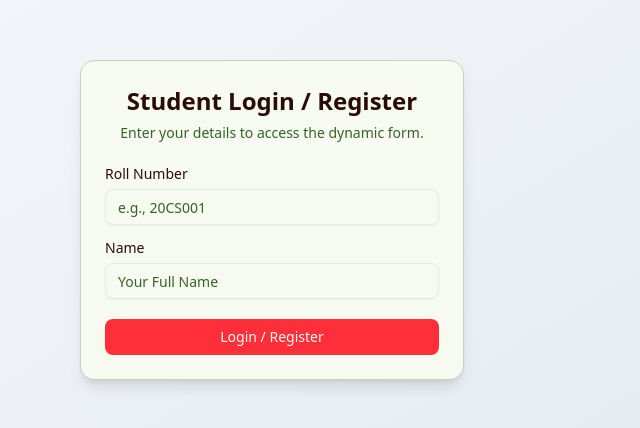
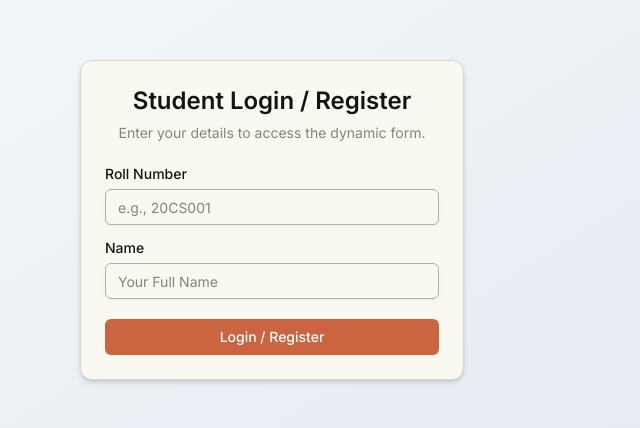
Before and after one commit to darkdeathoriginal/dynamic-form-builder, a Next.js app: page / in a window 1280 px wide. Shown: the part 180-608 px from the top of the page, without its empty margins (368-1008 px from the left). Built offline with nearby package versions, Linux system fonts and the light colour scheme; no server answers.

Commit message:
Refactor layout component and add theme provider

```diff
--- a/src/app/globals.css
+++ b/src/app/globals.css
@@ -3,142 +3,151 @@
 
 @custom-variant dark (&:is(.dark *));
 
+:root {
+  --background: oklch(0.98 0.01 95.10);
+  --foreground: oklch(0.34 0.03 95.72);
+  --card: oklch(0.98 0.01 95.10);
+  --card-foreground: oklch(0.19 0.00 106.59);
+  --popover: oklch(1.00 0 0);
+  --popover-foreground: oklch(0.27 0.02 98.94);
+  --primary: oklch(0.62 0.14 39.04);
+  --primary-foreground: oklch(1.00 0 0);
+  --secondary: oklch(0.92 0.01 92.99);
+  --secondary-foreground: oklch(0.43 0.02 98.60);
+  --muted: oklch(0.93 0.02 90.24);
+  --muted-foreground: oklch(0.61 0.01 97.42);
+  --accent: oklch(0.92 0.01 92.99);
+  --accent-foreground: oklch(0.27 0.02 98.94);
+  --destructive: oklch(0.19 0.00 106.59);
+  --destructive-foreground: oklch(1.00 0 0);
+  --border: oklch(0.88 0.01 97.36);
+  --input: oklch(0.76 0.02 98.35);
+  --ring: oklch(0.59 0.17 253.06);
+  --chart-1: oklch(0.56 0.13 43.00);
+  --chart-2: oklch(0.69 0.16 290.41);
+  --chart-3: oklch(0.88 0.03 93.13);
+  --chart-4: oklch(0.88 0.04 298.18);
+  --chart-5: oklch(0.56 0.13 42.06);
+  --sidebar: oklch(0.97 0.01 98.88);
+  --sidebar-foreground: oklch(0.36 0.01 106.65);
+  --sidebar-primary: oklch(0.62 0.14 39.04);
+  --sidebar-primary-foreground: oklch(0.99 0 0);
+  --sidebar-accent: oklch(0.92 0.01 92.99);
+  --sidebar-accent-foreground: oklch(0.33 0 0);
+  --sidebar-border: oklch(0.94 0 0);
+  --sidebar-ring: oklch(0.77 0 0);
+  --font-sans: Geist Mono, monospace;
+  --font-serif: ui-serif, Georgia, Cambria, "Times New Roman", Times, serif;
+  --font-mono: ui-monospace, SFMono-Regular, Menlo, Monaco, Consolas, "Liberation Mono", "Courier New", monospace;
+  --radius: 0.5rem;
+  --shadow-2xs: 0 1px 3px 0px hsl(0 0% 0% / 0.05);
+  --shadow-xs: 0 1px 3px 0px hsl(0 0% 0% / 0.05);
+  --shadow-sm: 0 1px 3px 0px hsl(0 0% 0% / 0.10), 0 1px 2px -1px hsl(0 0% 0% / 0.10);
+  --shadow: 0 1px 3px 0px hsl(0 0% 0% / 0.10), 0 1px 2px -1px hsl(0 0% 0% / 0.10);
+  --shadow-md: 0 1px 3px 0px hsl(0 0% 0% / 0.10), 0 2px 4px -1px hsl(0 0% 0% / 0.10);
+  --shadow-lg: 0 1px 3px 0px hsl(0 0% 0% / 0.10), 0 4px 6px -1px hsl(0 0% 0% / 0.10);
+  --shadow-xl: 0 1px 3px 0px hsl(0 0% 0% / 0.10), 0 8px 10px -1px hsl(0 0% 0% / 0.10);
+  --shadow-2xl: 0 1px 3px 0px hsl(0 0% 0% / 0.25);
+}
+
+.dark {
+  --background: oklch(0.27 0.00 106.64);
+  --foreground: oklch(0.81 0.01 93.01);
+  --card: oklch(0.27 0.00 106.64);
+  --card-foreground: oklch(0.98 0.01 95.10);
+  --popover: oklch(0.31 0.00 106.60);
+  --popover-foreground: oklch(0.92 0.00 106.48);
+  --primary: oklch(0.67 0.13 38.76);
+  --primary-foreground: oklch(1.00 0 0);
+  --secondary: oklch(0.98 0.01 95.10);
+  --secondary-foreground: oklch(0.31 0.00 106.60);
+  --muted: oklch(0.22 0.00 106.71);
+  --muted-foreground: oklch(0.77 0.02 99.07);
+  --accent: oklch(0.21 0.01 95.42);
+  --accent-foreground: oklch(0.97 0.01 98.88);
+  --destructive: oklch(0.64 0.21 25.33);
+  --destructive-foreground: oklch(1.00 0 0);
+  --border: oklch(0.36 0.01 106.89);
+  --input: oklch(0.43 0.01 100.22);
+  --ring: oklch(0.59 0.17 253.06);
+  --chart-1: oklch(0.56 0.13 43.00);
+  --chart-2: oklch(0.69 0.16 290.41);
+  --chart-3: oklch(0.21 0.01 95.42);
+  --chart-4: oklch(0.31 0.05 289.32);
+  --chart-5: oklch(0.56 0.13 42.06);
+  --sidebar: oklch(0.24 0.00 67.71);
+  --sidebar-foreground: oklch(0.81 0.01 93.01);
+  --sidebar-primary: oklch(0.33 0 0);
+  --sidebar-primary-foreground: oklch(0.99 0 0);
+  --sidebar-accent: oklch(0.17 0.00 106.62);
+  --sidebar-accent-foreground: oklch(0.81 0.01 93.01);
+  --sidebar-border: oklch(0.94 0 0);
+  --sidebar-ring: oklch(0.77 0 0);
+  --font-sans: Geist Mono, monospace;
+  --font-serif: ui-serif, Georgia, Cambria, "Times New Roman", Times, serif;
+  --font-mono: ui-monospace, SFMono-Regular, Menlo, Monaco, Consolas, "Liberation Mono", "Courier New", monospace;
+  --radius: 0.5rem;
+  --shadow-2xs: 0 1px 3px 0px hsl(0 0% 0% / 0.05);
+  --shadow-xs: 0 1px 3px 0px hsl(0 0% 0% / 0.05);
+  --shadow-sm: 0 1px 3px 0px hsl(0 0% 0% / 0.10), 0 1px 2px -1px hsl(0 0% 0% / 0.10);
+  --shadow: 0 1px 3px 0px hsl(0 0% 0% / 0.10), 0 1px 2px -1px hsl(0 0% 0% / 0.10);
+  --shadow-md: 0 1px 3px 0px hsl(0 0% 0% / 0.10), 0 2px 4px -1px hsl(0 0% 0% / 0.10);
+  --shadow-lg: 0 1px 3px 0px hsl(0 0% 0% / 0.10), 0 4px 6px -1px hsl(0 0% 0% / 0.10);
+  --shadow-xl: 0 1px 3px 0px hsl(0 0% 0% / 0.10), 0 8px 10px -1px hsl(0 0% 0% / 0.10);
+  --shadow-2xl: 0 1px 3px 0px hsl(0 0% 0% / 0.25);
+}
+
 @theme inline {
   --color-background: var(--background);
   --color-foreground: var(--foreground);
-  --font-sans: var(--font-geist-sans);
-  --font-mono: var(--font-geist-mono);
+  --color-card: var(--card);
+  --color-card-foreground: var(--card-foreground);
+  --color-popover: var(--popover);
+  --color-popover-foreground: var(--popover-foreground);
+  --color-primary: var(--primary);
+  --color-primary-foreground: var(--primary-foreground);
+  --color-secondary: var(--secondary);
+  --color-secondary-foreground: var(--secondary-foreground);
+  --color-muted: var(--muted);
+  --color-muted-foreground: var(--muted-foreground);
+  --color-accent: var(--accent);
+  --color-accent-foreground: var(--accent-foreground);
+  --color-destructive: var(--destructive);
+  --color-destructive-foreground: var(--destructive-foreground);
+  --color-border: var(--border);
+  --color-input: var(--input);
+  --color-ring: var(--ring);
+  --color-chart-1: var(--chart-1);
+  --color-chart-2: var(--chart-2);
+  --color-chart-3: var(--chart-3);
+  --color-chart-4: var(--chart-4);
+  --color-chart-5: var(--chart-5);
+  --color-sidebar: var(--sidebar);
+  --color-sidebar-foreground: var(--sidebar-foreground);
+  --color-sidebar-primary: var(--sidebar-primary);
+  --color-sidebar-primary-foreground: var(--sidebar-primary-foreground);
+  --color-sidebar-accent: var(--sidebar-accent);
+  --color-sidebar-accent-foreground: var(--sidebar-accent-foreground);
+  --color-sidebar-border: var(--sidebar-border);
   --color-sidebar-ring: var(--sidebar-ring);
-  --color-sidebar-border: var(--sidebar-border);
-  --color-sidebar-accent-foreground: var(--sidebar-accent-foreground);
-  --color-sidebar-accent: var(--sidebar-accent);
-  --color-sidebar-primary-foreground: var(--sidebar-primary-foreground);
-  --color-sidebar-primary: var(--sidebar-primary);
-  --color-sidebar-foreground: var(--sidebar-foreground);
-  --color-sidebar: var(--sidebar);
-  --color-chart-5: var(--chart-5);
-  --color-chart-4: var(--chart-4);
-  --color-chart-3: var(--chart-3);
-  --color-chart-2: var(--chart-2);
-  --color-chart-1: var(--chart-1);
-  --color-ring: var(--ring);
-  --color-input: var(--input);
-  --color-border: var(--border);
-  --color-destructive: var(--destructive);
-  --color-accent-foreground: var(--accent-foreground);
-  --color-accent: var(--accent);
-  --color-muted-foreground: var(--muted-foreground);
-  --color-muted: var(--muted);
-  --color-secondary-foreground: var(--secondary-foreground);
-  --color-secondary: var(--secondary);
-  --color-primary-foreground: var(--primary-foreground);
-  --color-primary: var(--primary);
-  --color-popover-foreground: var(--popover-foreground);
-  --color-popover: var(--popover);
-  --color-card-foreground: var(--card-foreground);
-  --color-card: var(--card);
+
+  --font-sans: var(--font-sans);
+  --font-mono: var(--font-mono);
+  --font-serif: var(--font-serif);
+
   --radius-sm: calc(var(--radius) - 4px);
   --radius-md: calc(var(--radius) - 2px);
   --radius-lg: var(--radius);
   --radius-xl: calc(var(--radius) + 4px);
-}
 
-:root {
-  --radius: 0.625rem; /* From your original theme */
-
-  /* Light Mode - Watermelon Theme */
-  --background: oklch(0.96 0.02 130);       /* Very Light Minty Green (Inner Rind) */
-  --foreground: oklch(0.2 0.05 30);        /* Dark Seed Brown/Black */
-
-  --card: oklch(0.98 0.015 125);           /* Off-White with a hint of light green */
-  --card-foreground: oklch(0.2 0.05 30);   /* Dark Seed Brown/Black */
-
-  --popover: oklch(0.98 0.015 120);          /* Off-White with a hint of light green */
-  --popover-foreground: oklch(0.2 0.05 30);  /* Dark Seed Brown/Black */
-
-  --primary: oklch(0.65 0.24 25);           /* Vibrant Watermelon Flesh Pink/Red */
-  --primary-foreground: oklch(0.98 0.01 25);/* Very Light (almost white) for text on primary */
-
-  --secondary: oklch(0.5 0.18 140);         /* Medium-Dark Rind Green */
-  --secondary-foreground: oklch(0.98 0.01 140);/* Very Light for text on secondary */
-
-  --muted: oklch(0.92 0.04 135);            /* Light, Muted Green (Inner Rind) */
-  --muted-foreground: oklch(0.45 0.1 138); /* Darker Muted Green for text */
-
-  --accent: oklch(0.78 0.16 125);           /* Brighter Light Rind Green */
-  --accent-foreground: oklch(0.22 0.07 128);/* Dark Green text on accent */
-
-  --destructive: oklch(0.62 0.26 20);       /* Strong Red (distinct from primary pink) */
-  --destructive-foreground: oklch(0.98 0.01 20); /* Light text on destructive */
-
-  --border: oklch(0.85 0.05 130);           /* Light Green Border */
-  --input: oklch(0.93 0.035 128);          /* Light Greenish background for inputs */
-  --ring: oklch(0.65 0.24 25 / 0.7);      /* Primary Watermelon color with alpha for focus */
-
-  /* Chart Colors - Watermelon Inspired Palette */
-  --chart-1: oklch(0.7 0.23 28);            /* Watermelon Flesh Pink */
-  --chart-2: oklch(0.6 0.20 145);           /* Rind Green */
-  --chart-3: oklch(0.78 0.18 45);           /* Melon Yellow/Orange Accent */
-  --chart-4: oklch(0.68 0.15 120);          /* Lighter Rind Green */
-  --chart-5: oklch(0.82 0.12 30);           /* Lighter Flesh Pink */
-
-  /* Sidebar Specific - Light Mode */
-  --sidebar: oklch(0.94 0.028 132);         /* Slightly darker light green than main background */
-  --sidebar-foreground: oklch(0.2 0.05 30);  /* Dark Seed Brown */
-  --sidebar-primary: oklch(0.65 0.24 25);   /* Match main primary */
-  --sidebar-primary-foreground: oklch(0.98 0.01 25); /* Match main primary foreground */
-  --sidebar-accent: oklch(0.78 0.16 125);   /* Match main accent */
-  --sidebar-accent-foreground: oklch(0.22 0.07 128);/* Match main accent foreground */
-  --sidebar-border: oklch(0.82 0.06 130);   /* Slightly more prominent green border for sidebar */
-  --sidebar-ring: oklch(0.65 0.24 25 / 0.7);/* Match main ring */
-}
-
-.dark {
-  /* Dark Mode - Watermelon Theme */
-  --background: oklch(0.20 0.05 145);      /* Very Dark Rind Green */
-  --foreground: oklch(0.92 0.03 130);      /* Light, slightly minty text */
-
-  --card: oklch(0.25 0.06 142);            /* Slightly lighter dark green for cards */
-  --card-foreground: oklch(0.92 0.03 130);  /* Light text */
-
-  --popover: oklch(0.26 0.065 140);         /* Similar to card, slightly distinct if needed */
-  --popover-foreground: oklch(0.92 0.03 130);/* Light text */
-
-  --primary: oklch(0.72 0.26 28);           /* Brighter Watermelon Flesh for dark mode */
-  --primary-foreground: oklch(0.15 0.05 28);/* Darker text for contrast on bright primary */
-
-  --secondary: oklch(0.55 0.17 135);        /* Visible Rind Green, not too dark */
-  --secondary-foreground: oklch(0.12 0.04 138);/* Darker text on this secondary */
-
-  --muted: oklch(0.32 0.055 140);           /* Darker, Muted Green */
-  --muted-foreground: oklch(0.78 0.04 135); /* Lighter Muted Green text */
-
-  --accent: oklch(0.68 0.15 120);           /* Visible Light Rind Green accent */
-  --accent-foreground: oklch(0.18 0.06 125);/* Darker text on this accent */
-
-  --destructive: oklch(0.68 0.27 22);       /* Bright, Clear Destructive Red */
-  --destructive-foreground: oklch(0.12 0.04 25); /* Dark text on destructive for contrast */
-
-  --border: oklch(0.38 0.06 140);           /* Visible Green Border */
-  --input: oklch(0.30 0.062 142);          /* Dark green input background */
-  --ring: oklch(0.72 0.26 28 / 0.7);      /* Primary Watermelon color with alpha */
-
-  /* Chart Colors - Dark Mode Palette */
-  --chart-1: oklch(0.75 0.25 30);           /* Bright Flesh Pink */
-  --chart-2: oklch(0.65 0.22 150);          /* Bright Rind Green */
-  --chart-3: oklch(0.8 0.20 50);            /* Bright Melon Yellow/Orange */
-  --chart-4: oklch(0.7 0.18 115);           /* Bright Lighter Green */
-  --chart-5: oklch(0.85 0.15 35);           /* Bright Lighter Pink */
-
-  /* Sidebar Specific - Dark Mode */
-  --sidebar: oklch(0.18 0.045 145);         /* Even darker green for sidebar bg */
-  --sidebar-foreground: oklch(0.92 0.03 130);/* Light text */
-  --sidebar-primary: oklch(0.72 0.26 28);   /* Match main primary */
-  --sidebar-primary-foreground: oklch(0.15 0.05 28); /* Match main primary fg */
-  --sidebar-accent: oklch(0.68 0.15 120);   /* Match main accent */
-  --sidebar-accent-foreground: oklch(0.18 0.06 125);/* Match main accent fg */
-  --sidebar-border: oklch(0.32 0.055 140);  /* Slightly more visible border */
-  --sidebar-ring: oklch(0.72 0.26 28 / 0.7);/* Match main ring */
+  --shadow-2xs: var(--shadow-2xs);
+  --shadow-xs: var(--shadow-xs);
+  --shadow-sm: var(--shadow-sm);
+  --shadow: var(--shadow);
+  --shadow-md: var(--shadow-md);
+  --shadow-lg: var(--shadow-lg);
+  --shadow-xl: var(--shadow-xl);
+  --shadow-2xl: var(--shadow-2xl);
 }
 
 @layer base {
--- a/src/app/layout.tsx
+++ b/src/app/layout.tsx
@@ -4,6 +4,7 @@
 import { cn } from "@/lib/utils";
 import { AuthProvider } from "@/context/AuthContext";
 import { Toaster } from "@/components/ui/sonner";
+import { ThemeProvider } from "next-themes";
 
 const inter = Inter({ subsets: ["latin"], variable: "--font-sans" });
 
@@ -25,10 +26,17 @@
           inter.variable
         )}
       >
+         <ThemeProvider
+            attribute="class"
+            defaultTheme="system" // You can change this to "light" or "dark"
+            enableSystem
+            disableTransitionOnChange
+        >
         <AuthProvider>
           {children}
           <Toaster position="top-right" richColors />
         </AuthProvider>
+        </ThemeProvider>
       </body>
     </html>
   );
```
